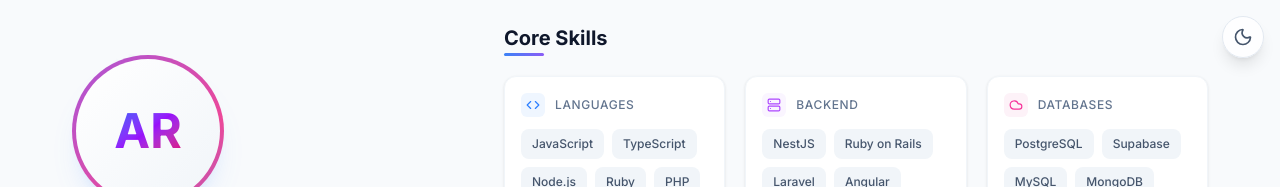
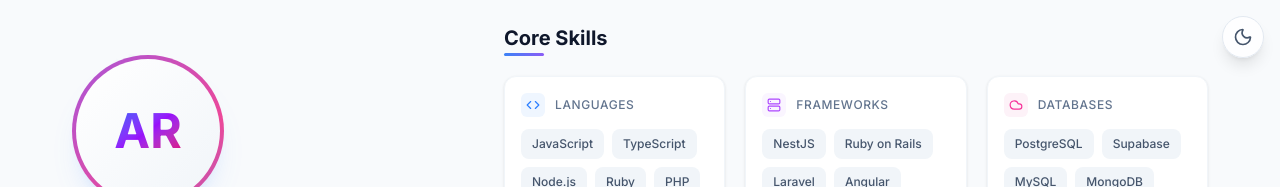
Before and after one commit to rakotoson/website, a Vue app: page / in a window 1280 px wide. Shown: the top 187 px of the page. Built offline with nearby package versions, Linux system fonts and the light colour scheme.

Commit message:
Rename tab

```diff
--- a/src/pages/PortfolioPage.vue
+++ b/src/pages/PortfolioPage.vue
@@ -187,13 +187,13 @@ const downloadResume = () => {
                  </div>
                </div>
 
-               <!-- Backend -->
+               <!-- Frameworks -->
                <div class="skill-category shadow-sm flex flex-col h-full bg-white dark:bg-slate-800/50 border border-slate-100 dark:border-slate-700/50 transition-colors duration-300">
                  <div class="flex items-center gap-2.5 text-slate-500 dark:text-slate-300 text-xs font-medium mb-3 uppercase tracking-wider transition-colors duration-300">
                    <div class="w-6 h-6 rounded-md bg-purple-50 dark:bg-purple-500/20 flex items-center justify-center transition-colors duration-300">
                      <Server class="w-3.5 h-3.5 text-purple-500 dark:text-purple-400" />
                    </div>
-                   <span>Backend</span>
+                   <span>Frameworks</span>
                  </div>
                  <div class="flex flex-wrap gap-2 mt-auto">
                    <span v-for="skill in coreSkills.frameworks" :key="skill" class="skill-pill px-2.5 py-1.5 rounded-lg text-xs text-slate-600 dark:text-slate-300 font-medium bg-slate-100 dark:bg-slate-700/50 transition-colors duration-300">
```
